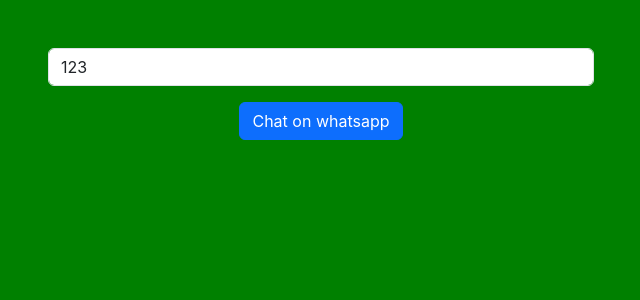
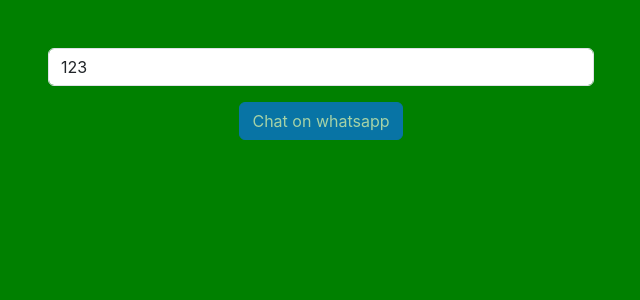
Before and after one commit to Green-World115/Rapid-whatsapp, a React (Create React App) app: page / in a window 1280 px wide. Shown: the top 300 px of the page, without its empty margins (319-959 px from the left). Built offline with nearby package versions, Linux system fonts and the light colour scheme.

Commit message:
3 - add: restrict invalid input for number

```diff
--- a/src/App.js
+++ b/src/App.js
@@ -4,9 +4,15 @@
 
 function App() {
   const [number, setNumber] = useState("123");
+  const [validNumber, setValidNumber] = useState(false);
 
   const handleOnChange = (event) => {
     setNumber(event.target.value);
+    if (event.target.value.length === 12) {
+      setValidNumber(true);
+    } else {
+      setValidNumber(false);
+    }
   };
 
   return (
@@ -19,14 +25,16 @@
               value={number}
               type="text"
               className="form-control"
-              placeholder="enter full number"
+              placeholder="enter full number (12 digits )"
             />
 
             <a
               rel="noreferrer"
               target="_blank"
               href={`http://wa.me/${number}`}
-              className="btn btn-primary my-3 m-auto"
+              className={`btn btn-primary my-3 m-auto ${
+                validNumber ? "" : "disabled"
+              }`}
             >
               Chat on whatsapp
             </a>
```
